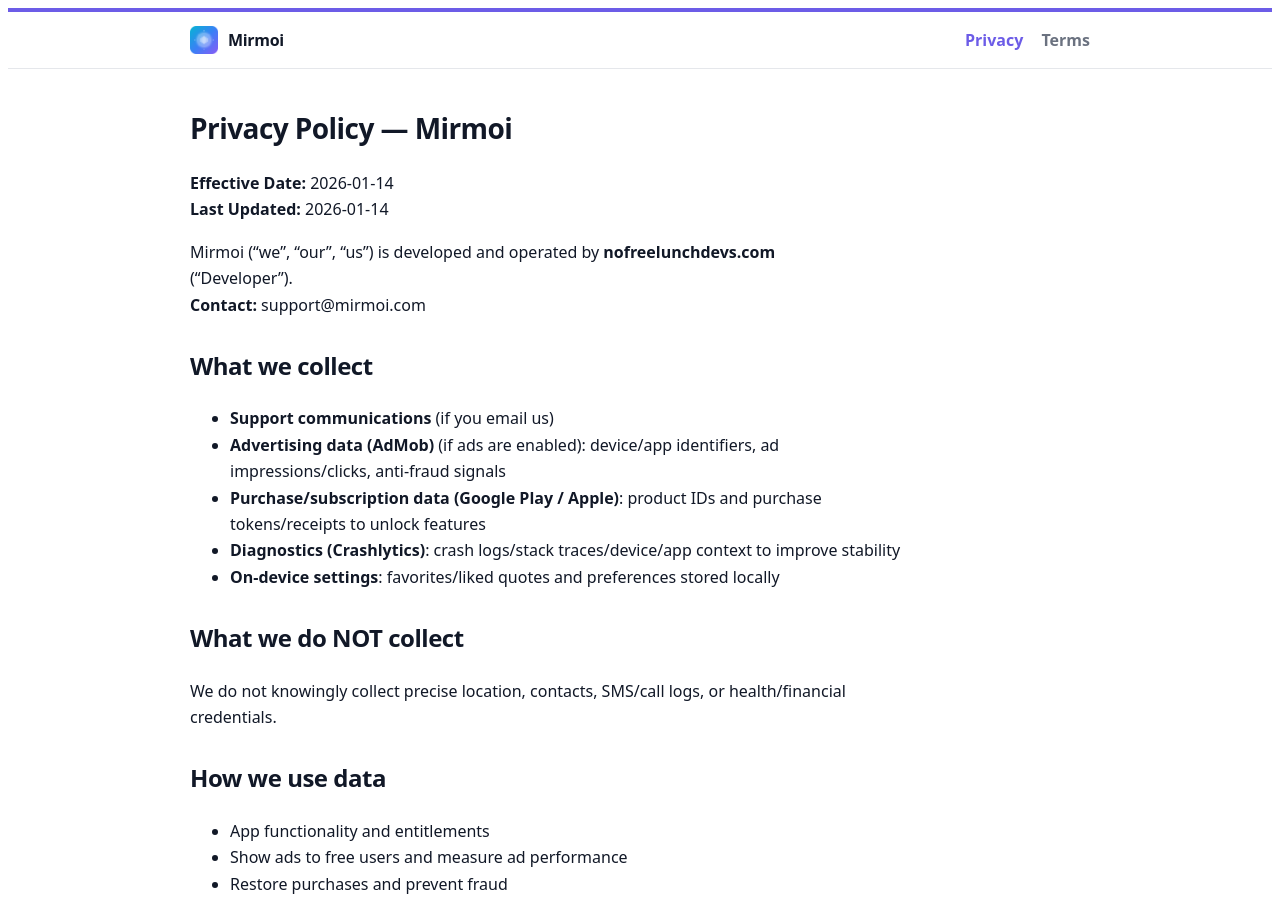
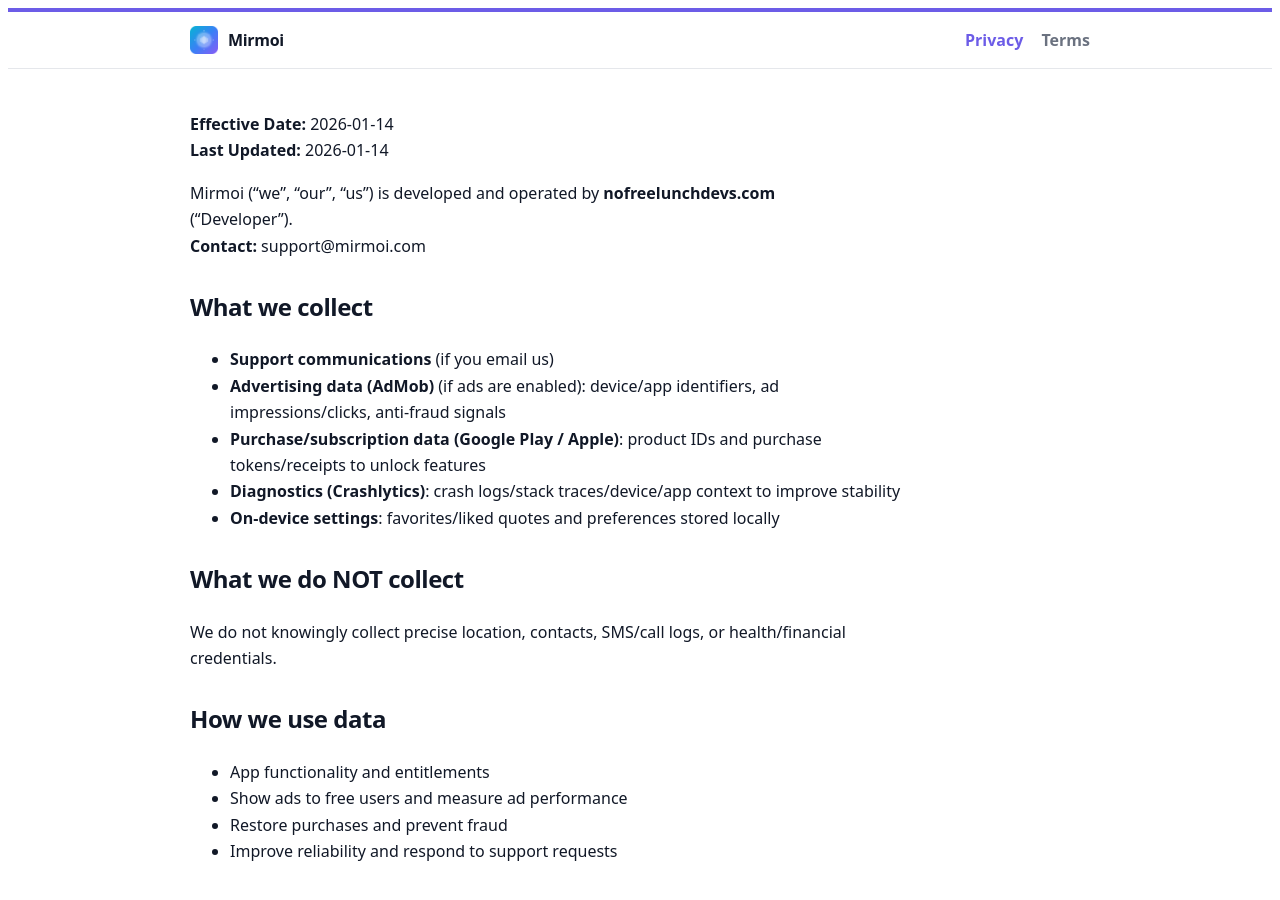
Before and after one commit to nofreelunch-development/mirmoi-legal, a Jekyll site: the page built from privacy/index.md, in a window 1280 px wide and 900 px high. Built offline with Jekyll 4.4.1, drawn with Linux system fonts in a browser that asks for light colours; our own code applies the rules of GitHub Pages for plain Markdown files.

Commit message:
Update index.md

```diff
--- a/privacy/index.md
+++ b/privacy/index.md
@@ -1,9 +1,8 @@
 ---
-title: Privacy Policy
+title: Privacy Policy Mirmoi
 permalink: /privacy/
 ---
 
-# Privacy Policy — Mirmoi
 **Effective Date:** 2026-01-14
 **Last Updated:** 2026-01-14
 
```
